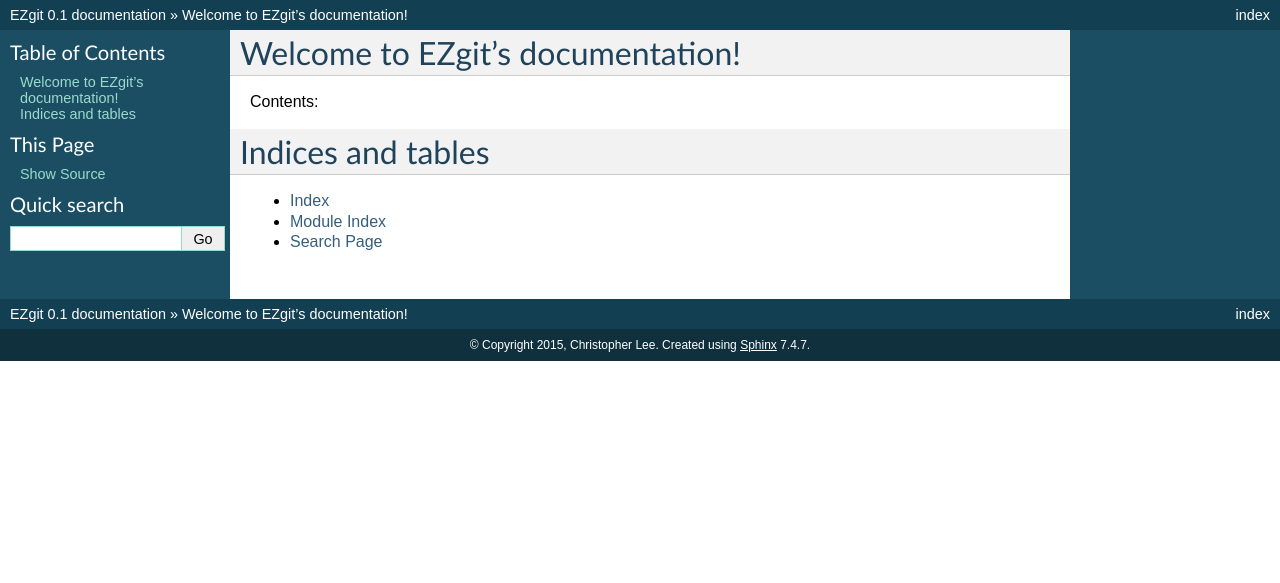
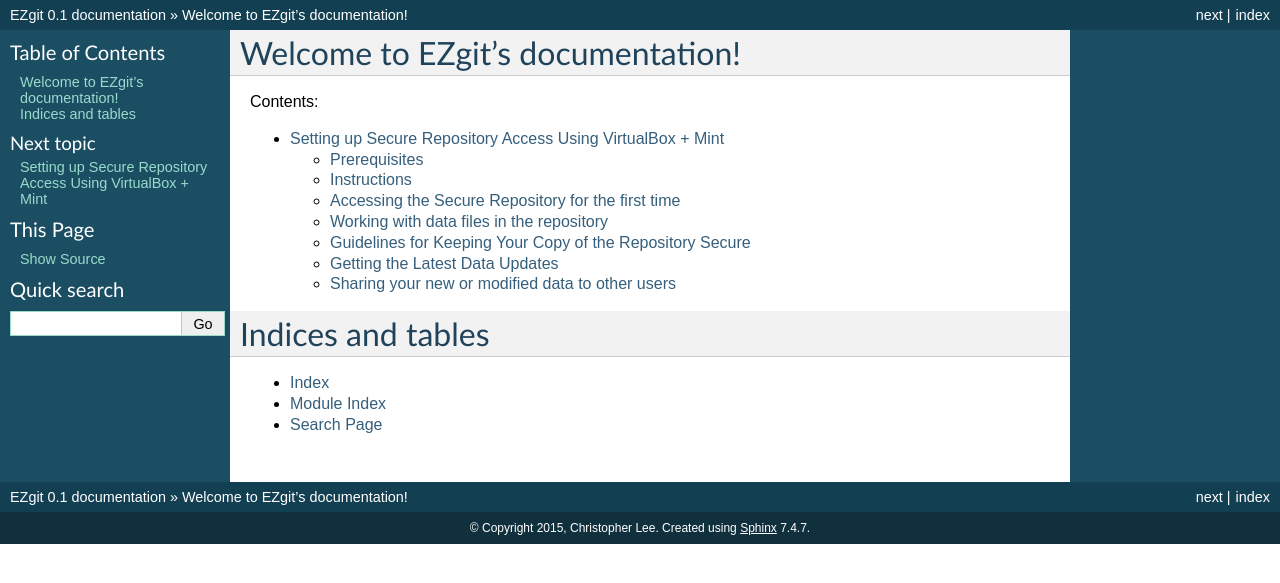
Before and after one commit to cjlee112/ezgit, a Sphinx documentation site: the page built from doc/index.rst, in a window 1280 px wide. Shown: the top 583 px of the page. Built offline with Sphinx 7.4.7, drawn with Linux system fonts in a browser that asks for light colours; some of the changed lines change nothing that is shown.

Commit message:
added vbox+mint setup instructions

```diff
--- a/doc/index.rst
+++ b/doc/index.rst
@@ -11,6 +11,8 @@
 .. toctree::
    :maxdepth: 2
 
+   secure_vbox_mint_setup
+
 
 
 Indices and tables
--- /dev/null
+++ b/doc/secure_vbox_mint_setup.rst
@@ -0,0 +1,169 @@
+###############################################################
+Setting up Secure Repository Access Using VirtualBox + Mint
+###############################################################
+
+
+Prerequisites
+---------------
+
+You need:
+
+* VirtualBox installed on your computer
+* Downloaded ISO image for Linux Mint (17.1 MATE 64 bit recommended).
+
+Instructions
+------------------
+
+You can see a video of the general process: https://youtu.be/lPLVnhMj7QM
+
+**Note** the instructions in **this document** are correct and up-to-date, so
+please follow the instructions here rather than the video,
+if the video differs in some detail(s).
+
+1) Launch VirtualBox.
+
+
+2) Create a new virtual machine:
+
+        - Click **New**
+	- Enter a name for your new VM (e.g. "securerepo")
+	- Select the VM OS: Linux, Ubuntu (64 bit)
+	- Select RAM amount to dedicate to the VM (e.g. 1 GB)
+	- Create hard drive for VM with default settings and desired size
+
+
+3) Mount ISO image of Linux Mint, by clicking **Settings - Storage - Controller IDE Empty - CD/DVD Drive - Select your image**.
+
+4) Start the VM.
+
+5) Installation:
+
+        - Double-click **Install Linux Mint**.
+	- Select install language
+	- Select "Encrypt installation" to encrypt the whole virtual machine.
+	- Enter a passpharase for encryption
+
+          .. warning::
+             Remember your passphrase or you will NOT be able to access
+             this virtual machine or its contents!!
+
+	- Select timezone
+	- Select input language
+	- Enter a username and password
+
+          .. warning::
+             * choose a username that other users of the repository will
+               easily recognize as you, as this username will be used
+               for pushing updates you make, to the shared repository.
+             * to keep things easy to remember, we suggest you re-use
+               your disk encryption passphrase as your user password
+               (i.e. use the same password for both purposes, so that
+               you only have to remember one password).
+
+
+6) When the installation finishes, click **Restart now**.
+
+7) Enter your encryption passphrase to gain access to your virtual machine.
+
+8) Login with username and password.
+
+9) Start a terminal by clicking **Menu - Terminal**, and type the following
+   command to create a security key::
+
+	ssh-keygen -t rsa -b 4096 -C "your_email@example.com"
+
+   where `your_email@example.com` is your email address.  When it asks
+   you to enter a security passphrase, simply
+   enter the same passphrase you used as your disk encryption passphrase
+   / user password.  That way you will only have to remember one
+   passphrase.
+
+   Copy the public key you just created, by typing the following command::
+
+        cat ~/.ssh/id_rsa.pub
+
+   Use your mouse to select the key text (starting from ``ssh-rsa``, down to
+   your email address), then choose **Edit - Copy** from the Terminal window.
+
+
+10) Within your Virtual Machine, start a web browser by clicking
+    **Menu - Favorites - Firefox**, log in to your email via the web,
+    and send your public key, by pasting it into an email,
+    to your secure repository server administrator.
+
+Once your repository administrator has added your key to the
+repository access list, they will give you a repository URL for
+you to gain access to the secure repository.
+
+Accessing the Secure Repository for the first time
+-----------------------------------------------------
+
+1. Start your Virtual Machine and log in as in Steps 7-8 above.
+
+2. Start a terminal by clicking **Menu - Terminal**, and type the following
+   command to clone the secure repository to your virtual machine::
+
+     git clone YOUR_URL
+
+   where ``YOUR_URL`` is the repository URL given to you by your
+   repository administrator.  It will ask you for your passphrase:
+   type your passphrase and press Enter.
+
+   It will create a new directory in your home folder, containing the
+   cloned repository files.  Note the name of this new repository directory.
+
+3. Open a file browser by clicking **Menu - Home Folder**, double-click the
+   repository folder, and double-click **ezgit_setup.sh** to run the
+   necessary steps for setting up all the tools needed for your
+   repository.
+
+Working with data files in the repository
+-------------------------------------------
+
+Please understand that the data in your repository is intended
+to be kept strictly secure, by keeping it inside a virtual machine
+that is isolated from the rest of your physical computer.  That
+means you view and edit the data solely within the secure virtual
+machine.  If you copy data outside of the secure virtual machine,
+all security guarantees are void.
+
+* within the file browser you can double click a file or folder
+  to open it, view and edit the data.
+* note that some data files are "back-end data files" not intended
+  to be directly opened by users.
+
+
+Guidelines for Keeping Your Copy of the Repository Secure
+------------------------------------------------------------
+
+When your Virtual Machine is shut down, no one can access its
+data without your encryption passphrase, even if they steal your
+computer.
+
+* Always shut down your Virtual Machine (**Menu - Quit - Shut Down**)
+  whenever you are not actually using it.
+
+* Never suspend / put to sleep your physical computer while the Virtual Machine
+  is running -- always shut down the Virtual Machine first.
+
+* All data transmissions with the secure
+  repository server (clone, pull, push) are automatically encrypted.
+
+Getting the Latest Data Updates
+----------------------------------
+
+Open a file browser as described above, and double-click the
+**ezgit_pull.sh** tool to pull the latest updates from the secure
+repository server.
+
+Sharing your new or modified data to other users
+-----------------------------------------------------------
+
+If you modify data files in the repository, or add new data
+files, and want to share your changes to others,
+open a file browser as described above, and double-click the
+**ezgit_push.sh** tool to push your changes to the secure
+repository server.  Follow the on-screen instructions to
+choose what new files if any to include in your "committed" changes.
+Once you commit your changes, they will be pushed to the
+secure repository server.
```
